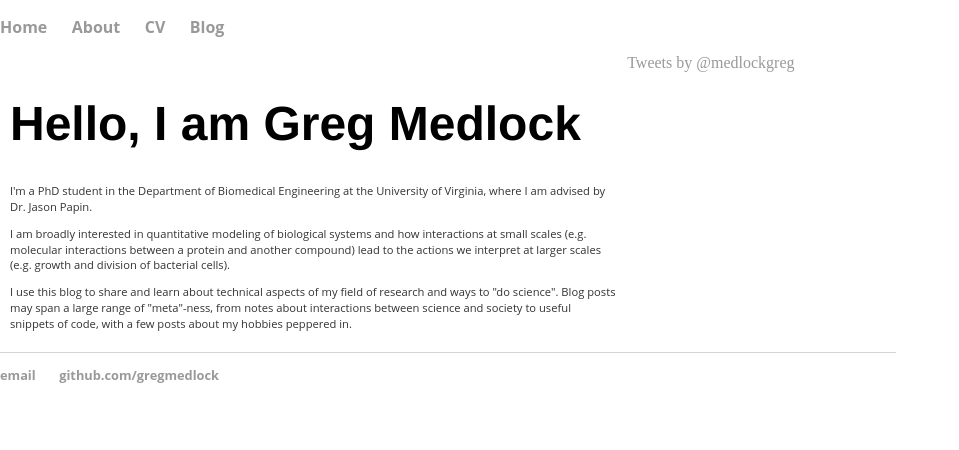
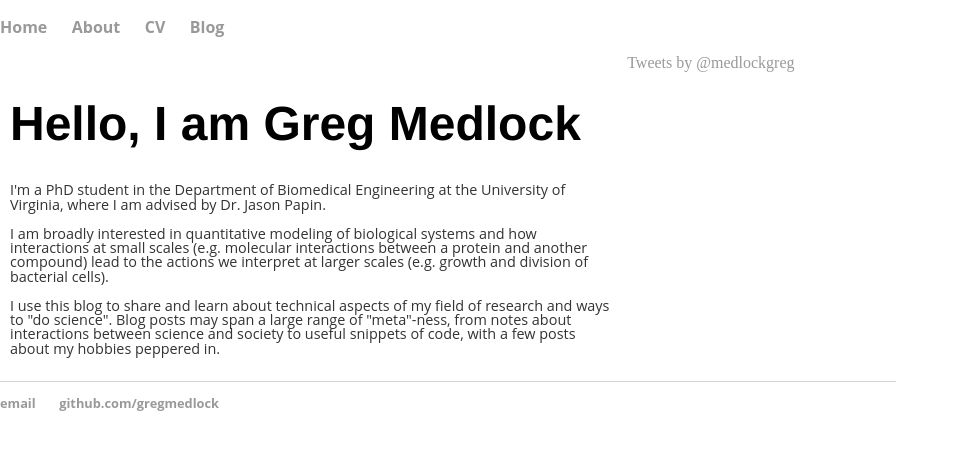
Before and after one commit to gregmedlock/gregmedlock.github.io, a Jekyll site: the page built from index.html, in a window 1280 px wide. Shown: the top 450 px of the page, without its empty margins (0-959 px from the left). Built offline with Jekyll 4.4.1, drawn with Linux system fonts in a browser that asks for light colours; comment, search, counter and statistics services are not loaded.

Commit message:
another text try

```diff
--- a/css/main.css
+++ b/css/main.css
@@ -26,8 +26,8 @@ h1 {
 }
 p {
     font-family:'Open Sans', 'Helvetica', 'Arial', 'Sans-Serif';
-    font-size: 0.7em;
-    line-height: 1.4em;
+    font-size: 0.9em;
+    line-height: 1.0em;
     color: #333;
 }
 footer {
```
